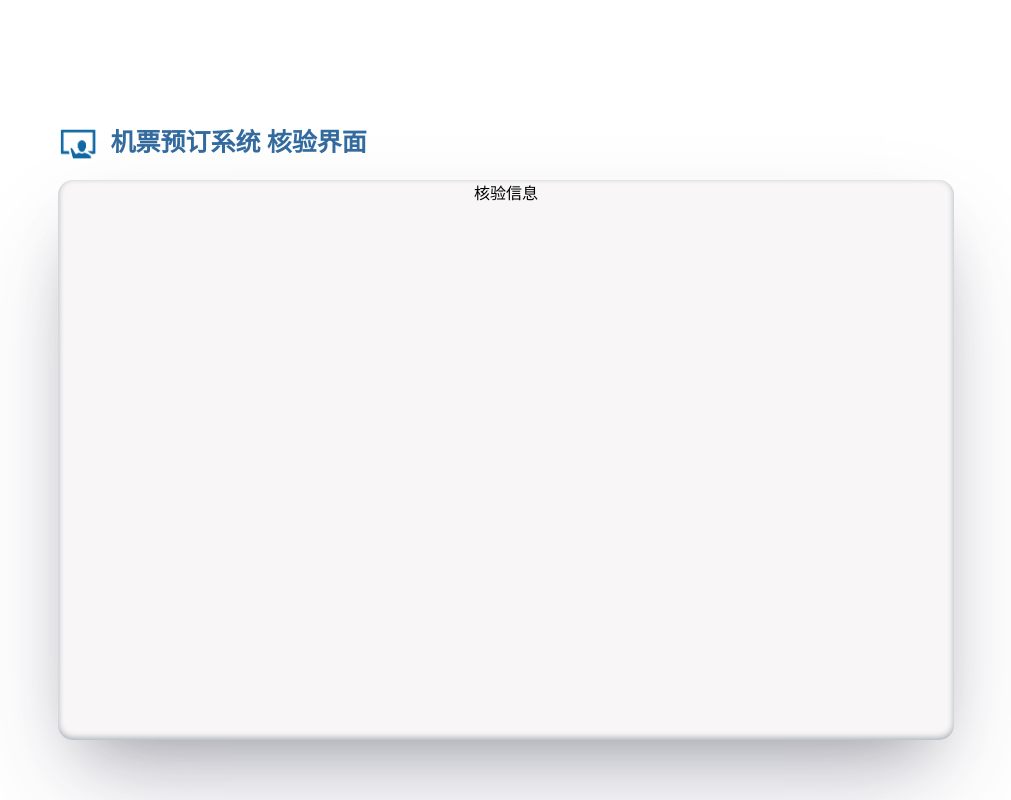
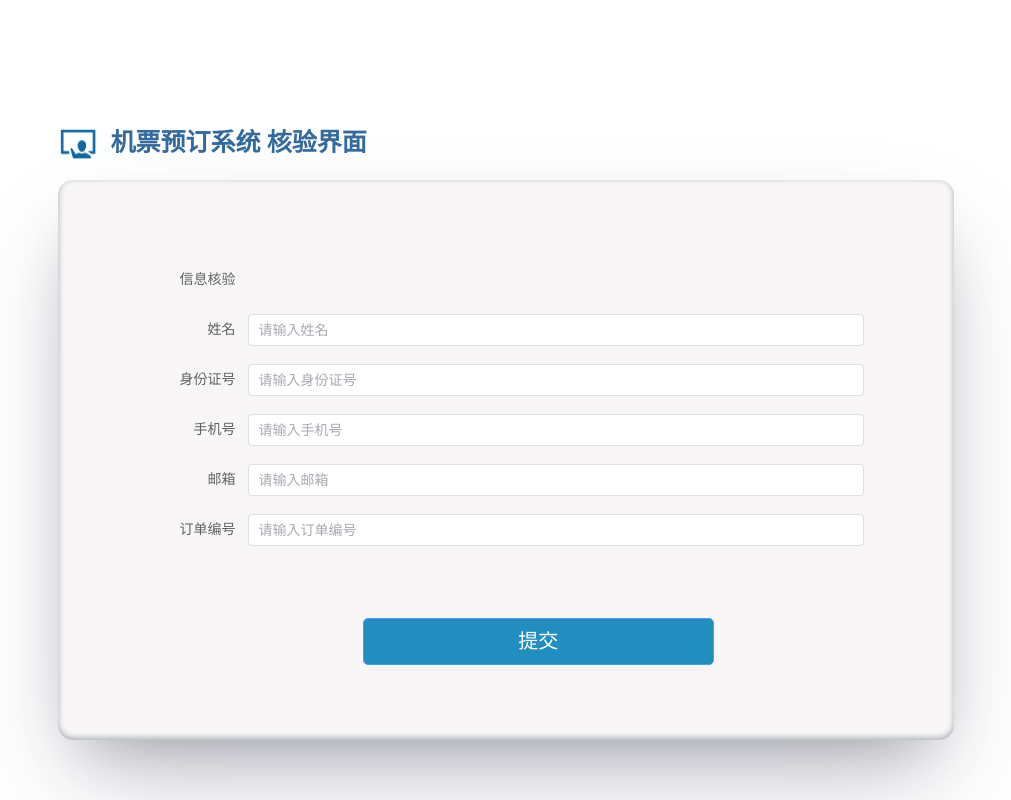
Before and after one commit to Zjut-Homework-666/SoftwareEngineering, a Vue app in the folder front-end/: page /#/Check in a window 1280 px wide. Shown: the whole page, without its empty margins (134-1145 px from the left). Built offline with nearby package versions, Linux system fonts and the light colour scheme; the HTML template or start-up script is replaced by a standard one.

Commit message:
modified: 	new file:   增加CheckPage_bts文件

```diff
--- a/front-end/src/pages/CheckPage/CheckPage.vue
+++ b/front-end/src/pages/CheckPage/CheckPage.vue
@@ -11,7 +11,7 @@
                 </span>
             </div>
             <div class="mainBox_ct">
-                核验信息
+                <CheckPage_bts></CheckPage_bts>
             </div>
         </div>
     </div>
@@ -80,12 +80,12 @@
 
 </style>
 
-<script>
+<script setup>
 // import HomePage_bts from "./HomePage_bts.vue"
-
-export default {
-    name: 'HomePage',
-    methods: {}
-}
+import CheckPage_bts from "./CheckPage_bts.vue";
+// export default {
+//     name: 'HomePage',
+//     methods: {}
+// }
 
 </script>
--- /dev/null
+++ b/front-end/src/pages/CheckPage/CheckPage_bts.vue
@@ -0,0 +1,86 @@
+<template>
+    <div class="bt_ct">
+        <el-form class="bt_form" label-width="100px" :model="formLabelAlign">
+            <el-form-item label="信息核验" label-position="Top"></el-form-item>
+            <el-form-item label="姓名">
+                <el-input v-model="userInfo.username.username" placeholder="请输入姓名"></el-input>
+            </el-form-item>
+            <el-form-item label="身份证号">
+                <el-input v-model="userInfo.idnum" placeholder="请输入身份证号"></el-input>
+            </el-form-item>
+            <el-form-item label="手机号">
+                <el-input v-model="userInfo.phonenum" placeholder="请输入手机号"></el-input>
+            </el-form-item>
+            <el-form-item label="邮箱">
+                <el-input v-model="userInfo.email" placeholder="请输入邮箱"></el-input>
+            </el-form-item>
+            <el-form-item label="订单编号">
+                <el-input v-model="userInfo.ordernum" placeholder="请输入订单编号"></el-input>
+            </el-form-item>
+            <el-form-item class="bt_row" label-width="0">
+                <el-button class="bt" type="primary" @click="submitUserInfo">
+                    <span>提交</span>
+                </el-button>
+            </el-form-item>
+        </el-form>
+    </div>
+</template>
+
+<style scoped>
+.bt_ct {
+    border-radius: 15px;
+}
+
+.bt_form {
+    position: absolute;
+    top: 0;
+    bottom: 0;
+    left: 0;
+    right: 0;
+    margin: auto;
+    width: 80%;
+    height: 70%;
+
+}
+
+.bt_row {
+    height: 10%;
+    width: auto;
+    margin-top: 10%;
+    margin-left: 30%;
+    justify-content: center;
+    text-align: center;
+
+}
+
+.bt {
+    width: 70%;
+    height: 120%;
+    font-size: 20px;
+    vertical-align: middle;
+    text-align: center;
+    line-height: 30px;
+    border-radius: 5px;
+    background-color: #228EC0;
+}
+
+.bt:focus,
+.bt:hover {
+    background-color: #1076a4;
+}
+</style>
+
+<script lang="ts" setup>
+// import axios from 'axios';
+// import router from '../../router'
+import { ref } from 'vue'
+
+const userInfo = ref({
+    username: '',
+    idnum: '',
+    phonenum: '',
+    email: '',
+    ordernum:''
+})
+
+</script>
```
